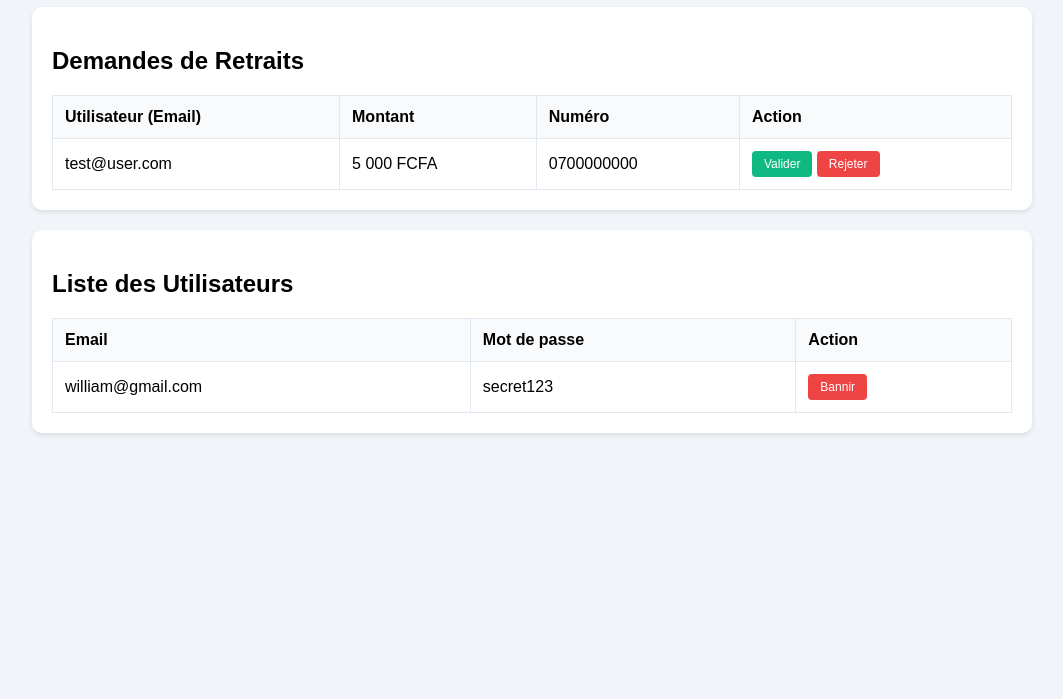
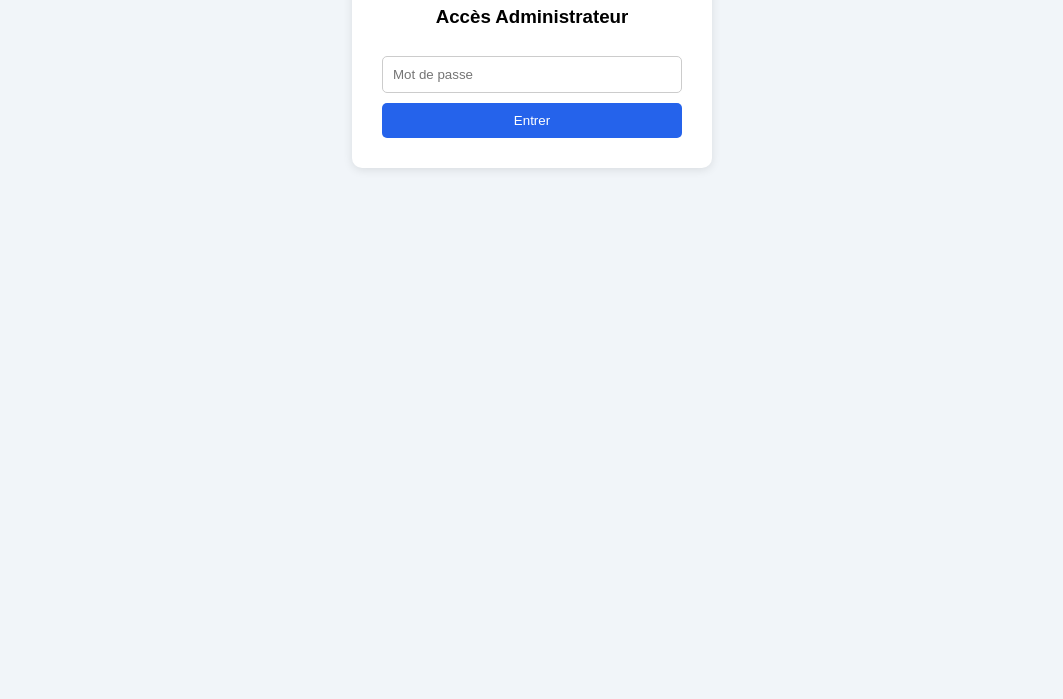
Before and after one commit to williamdacoula-collab/invest-backend, a website: page admin.html in a window 1280 px wide. Shown: the part 101-800 px from the top of the page, without its empty margins (108-1171 px from the left). Drawn offline with Linux system fonts and the light colour scheme.

Commit message:
Ajout protection mot de passe admin

```diff
--- a/admin.html
+++ b/admin.html
@@ -2,55 +2,42 @@
 <html lang="fr">
 <head>
     <meta charset="UTF-8">
-    <meta name="viewport" content="width=device-width, initial-scale=1.0">
-    <title>Admin - InvestCI</title>
+    <title>Admin - Sécurisé</title>
     <style>
-        body { font-family: sans-serif; background: #f1f5f9; padding: 20px; }
-        .container { max-width: 1000px; margin: auto; }
-        .card { background: white; padding: 20px; border-radius: 10px; margin-bottom: 20px; box-shadow: 0 2px 5px rgba(0,0,0,0.1); }
-        table { width: 100%; border-collapse: collapse; margin-top: 10px; }
-        th, td { padding: 12px; border: 1px solid #e2e8f0; text-align: left; }
-        th { background: #f8fafc; }
-        .btn { padding: 6px 12px; border: none; border-radius: 4px; cursor: pointer; color: white; font-size: 12px; }
-        .valider { background: #10b981; }
-        .bannir { background: #ef4444; }
+        body { font-family: sans-serif; background: #f1f5f9; display: flex; justify-content: center; padding-top: 50px; }
+        .card { background: white; padding: 30px; border-radius: 10px; box-shadow: 0 2px 10px rgba(0,0,0,0.1); width: 300px; text-align: center; }
+        input { width: 100%; padding: 10px; margin: 10px 0; border: 1px solid #ccc; border-radius: 5px; box-sizing: border-box; }
+        button { width: 100%; padding: 10px; background: #2563eb; color: white; border: none; border-radius: 5px; cursor: pointer; }
+        .hidden { display: none; }
     </style>
 </head>
 <body>
 
-<div class="container">
-    <h1>Interface Administrateur</h1>
-
-    <!-- Gestion des Retraits -->
-    <div class="card">
-        <h2>Demandes de Retraits</h2>
-        <table>
-            <tr><th>Utilisateur (Email)</th><th>Montant</th><th>Numéro</th><th>Action</th></tr>
-            <tr>
-                <td>test@user.com</td>
-                <td>5 000 FCFA</td>
-                <td>0700000000</td>
-                <td>
-                    <button class="btn valider" onclick="alert('Retrait validé')">Valider</button>
-                    <button class="btn bannir" onclick="alert('Retrait rejeté')">Rejeter</button>
-                </td>
-            </tr>
-        </table>
-    </div>
-
-    <!-- Gestion des Utilisateurs -->
-    <div class="card">
-        <h2>Liste des Utilisateurs</h2>
-        <table>
-            <tr><th>Email</th><th>Mot de passe</th><th>Action</th></tr>
-            <tr>
-                <td>william@gmail.com</td>
-                <td>secret123</td>
-                <td><button class="btn bannir" onclick="alert('Compte banni')">Bannir</button></td>
-            </tr>
-        </table>
-    </div>
+<!-- Écran de verrouillage -->
+<div id="login-box" class="card">
+    <h3>Accès Administrateur</h3>
+    <input type="password" id="admin-pass" placeholder="Mot de passe">
+    <button onclick="checkPass()">Entrer</button>
 </div>
 
+<!-- Interface Admin (cachée au début) -->
+<div id="admin-interface" class="card hidden" style="width: 800px; text-align: left;">
+    <h2>Panel Admin</h2>
+    <!-- Tableaux des retraits et utilisateurs ici -->
+    <p>Bienvenue, Admin. Système sécurisé.</p>
+    <button style="background:red;" onclick="location.reload()">Quitter</button>
+</div>
+
+<script>
+    function checkPass() {
+        const pass = document.getElementById('admin-pass').value;
+        if (pass === "Williams.225.BAY") {
+            document.getElementById('login-box').classList.add('hidden');
+            document.getElementById('admin-interface').classList.remove('hidden');
+        } else {
+            alert("Mot de passe incorrect !");
+        }
+    }
+</script>
 </body>
 </html>
```
